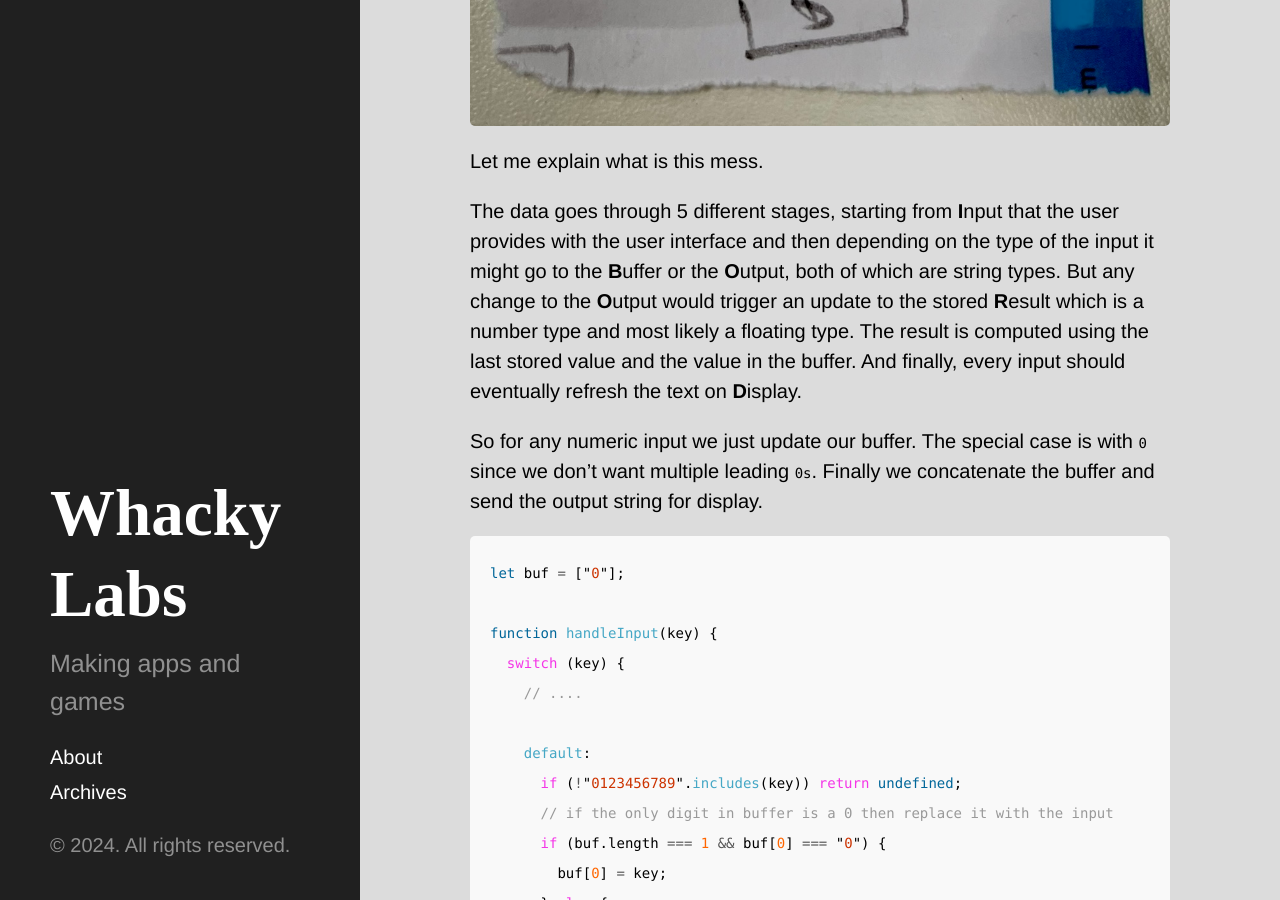
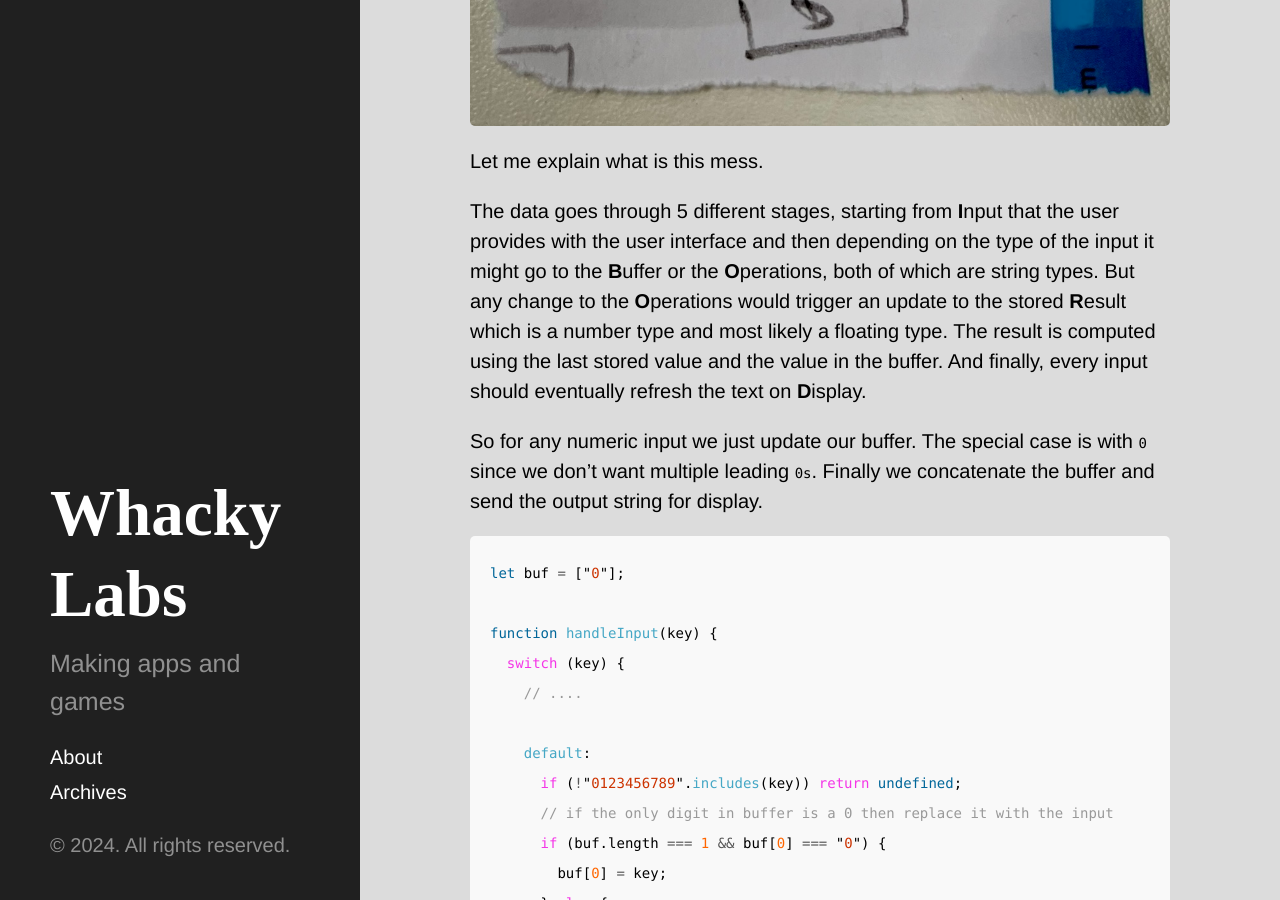
Before and after one commit to chunkyguy/chunkyguy.github.io, a Jekyll site: the page built from _posts/2024-03-06-lets-build-a-calculator.md, in a window 1280 px wide and 900 px high, scrolled down 972 px. Built offline with Jekyll 4.4.1, drawn with Linux system fonts in a browser that asks for light colours.

Commit message:
Update 2024-03-06-lets-build-a-calculator.md

````diff
--- a/_posts/2024-03-06-lets-build-a-calculator.md
+++ b/_posts/2024-03-06-lets-build-a-calculator.md
@@ -16,7 +16,7 @@ This is what I came up with:
 
 Let me explain what is this mess.
 
-The data goes through 5 different stages, starting from **I**nput that the user provides with the user interface and then depending on the type of the input it might go to the **B**uffer or the **O**utput, both of which are string types. But any change to the **O**utput would trigger an update to the stored **R**esult which is a number type and most likely a floating type. The result is computed using the last stored value and the value in the buffer. And finally, every input should eventually refresh the text on **D**isplay.
+The data goes through 5 different stages, starting from **I**nput that the user provides with the user interface and then depending on the type of the input it might go to the **B**uffer or the **O**perations, both of which are string types. But any change to the **O**perations would trigger an update to the stored **R**esult which is a number type and most likely a floating type. The result is computed using the last stored value and the value in the buffer. And finally, every input should eventually refresh the text on **D**isplay.
 
 So for any numeric input we just update our buffer. The special case is with `0` since we don't want multiple leading `0s`. Finally we concatenate the buffer and send the output string for display.
 ```js
````
